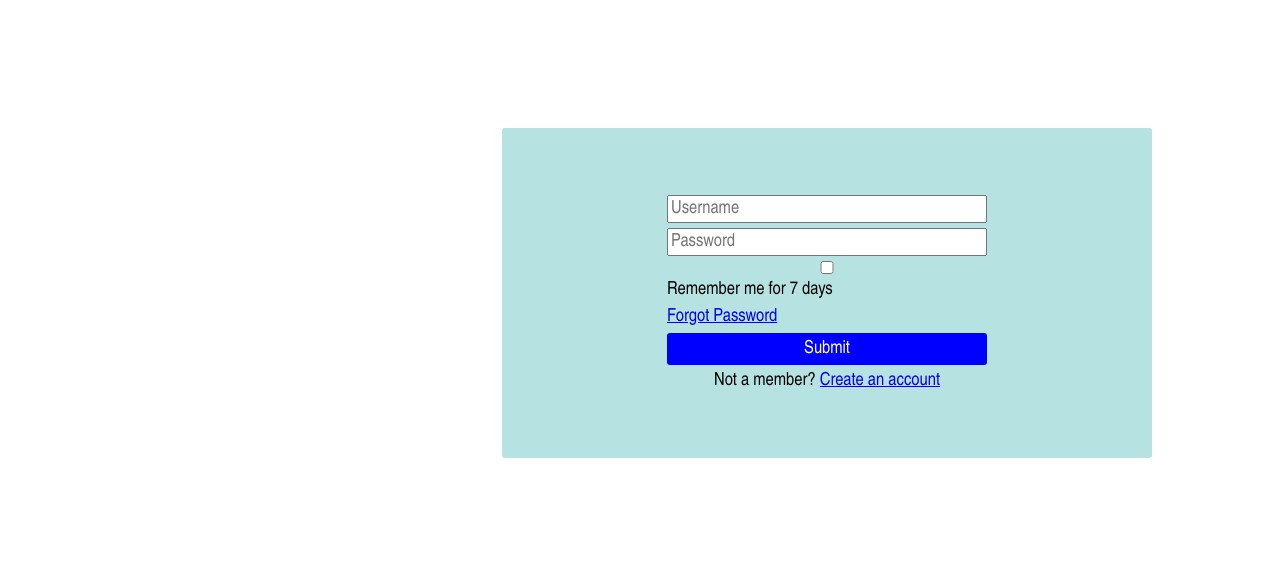
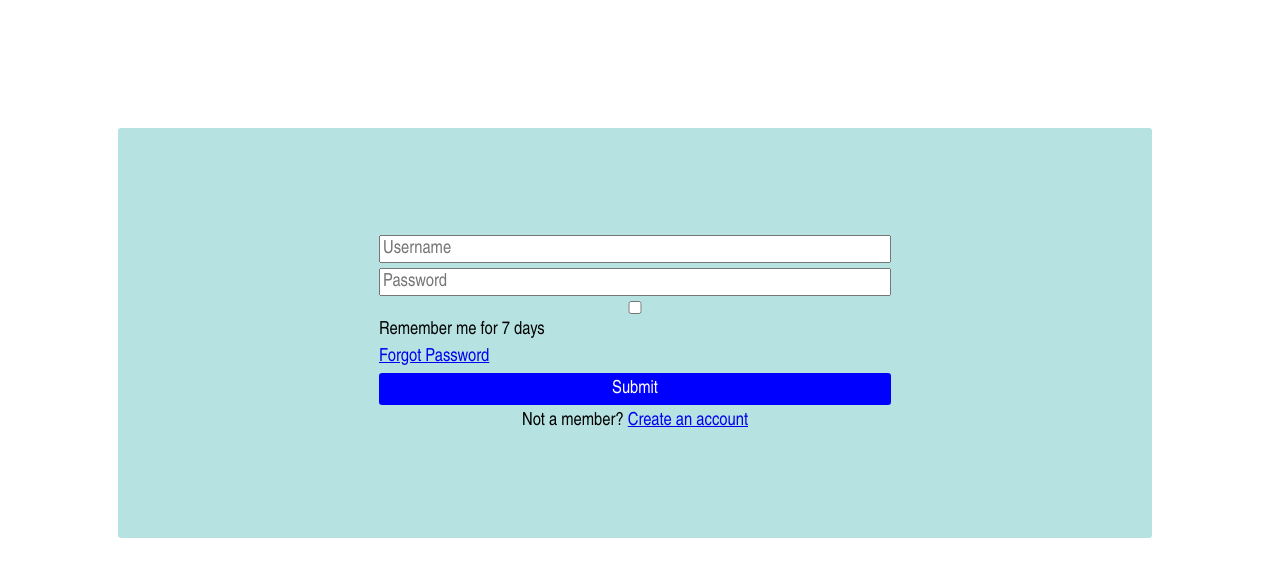
Before and after one commit to Tetka3/np-social, a React (Create React App) app: page /np-social/login in a window 1280 px wide. Shown: the top 576 px of the page. Built offline with nearby package versions, Linux system fonts and the light colour scheme.

Commit message:
first commit

```diff
--- a/src/pages/home.css
+++ b/src/pages/home.css
@@ -23,8 +23,8 @@
     gap: 10px;
     align-items: center;
     justify-content: center;
-    width: 50%;
-    height:40vh;
+    width: 80%;
+    height:50vh;
     background-color: rgb(225,230,254);
     margin: 50px auto;
     padding: 20px;
```
